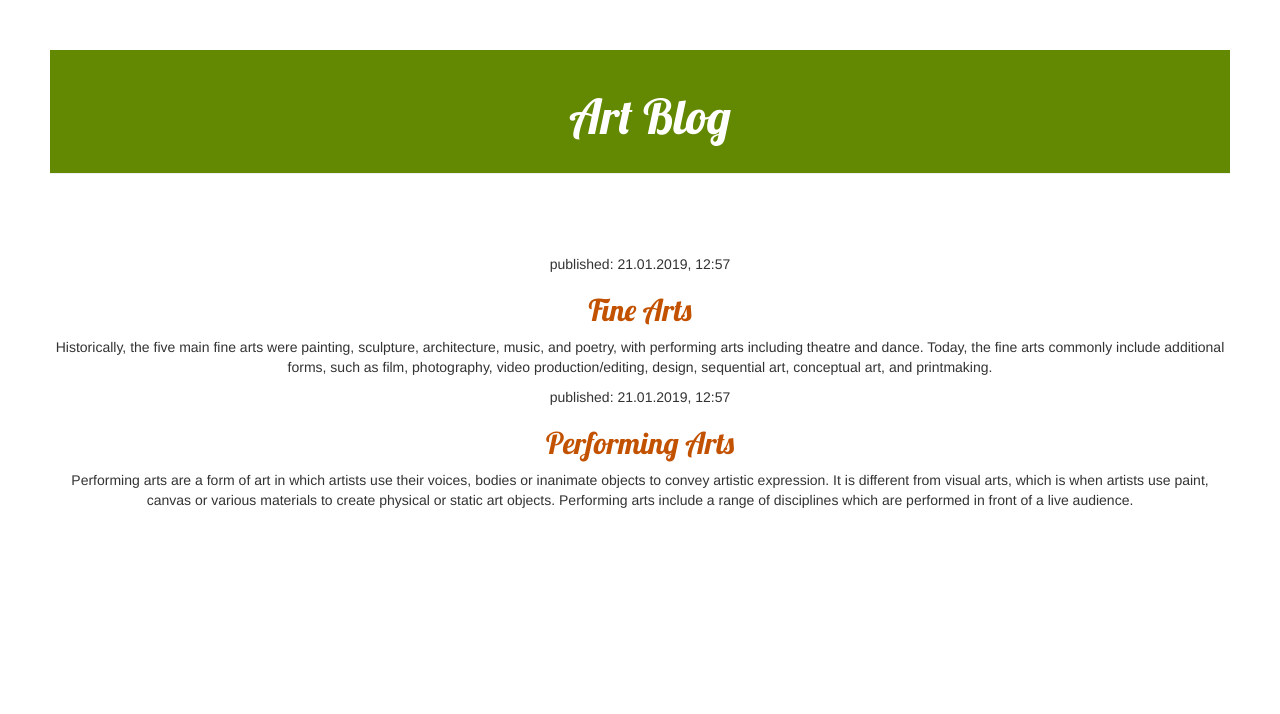
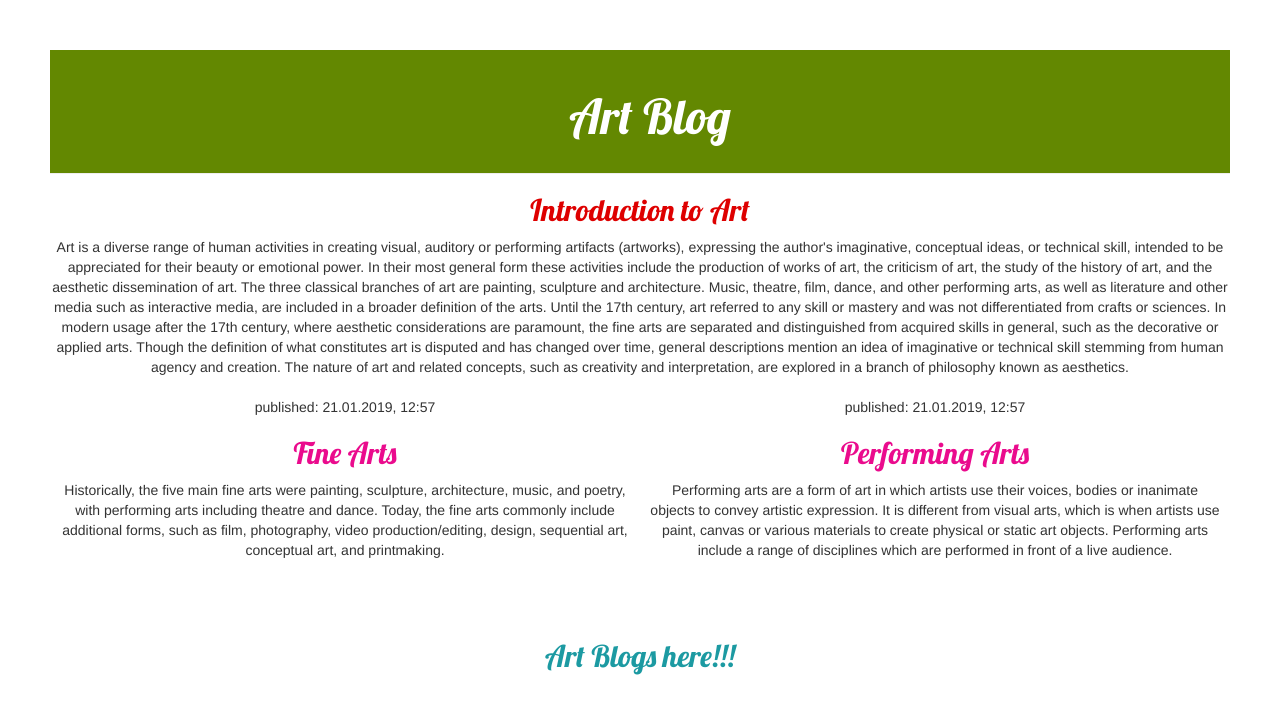
Before and after one commit to 07shruti07/My-Blog, a Django app: template blog/templates/blog/post_list.html in a window 1280 px wide. Shown: the top 714 px of the page. Run offline with Django 3.2, Linux system fonts and the light colour scheme; the template is opened without the code that fills it, so the values that code supplies are empty; some libraries are stand-ins or nearby versions.

Commit message:
Css and html structure changed.

```diff
--- a/blog/static/css/blog.css
+++ b/blog/static/css/blog.css
@@ -1,5 +1,5 @@
 h1 a, h2 a {
-    color: #C25100;
+   color:   #C25100;
     font-family: 'Lobster';
 }
 
@@ -7,7 +7,23 @@ body {
     padding: 50px;
 }
 
+.alpha a{
+	color: #ea0b8d;
+}
+.delta a{
+	color: #de0000;
+}
 
+
+.b{
+	color: #1c9aa2;
+}
+
+.col-sm-6{
+	padding: 10px;
+	height: auto; ;
+	width: 50%;
+}
 
 .page-header {
     background-color: #638801;  /*#c20300  #DAF7A6  #C25100 #CA78FF */
@@ -26,6 +42,7 @@ body {
     margin: 40px;
     text-align: center
 }
+
 
 h1, h2, h3, h4 {
     font-family: 'Lobster', cursive;
--- a/blog/templates/blog/base.html
+++ b/blog/templates/blog/base.html
@@ -17,7 +17,39 @@
 
     <center>
 
-        <div class="content container">
+        <div>
+            <h2 class="delta"><a href="">Introduction to Art</a></h2>
+            <p>Art is a diverse range of human activities in creating visual, auditory or performing artifacts (artworks), expressing the author's imaginative, conceptual ideas, or technical skill, intended to be appreciated for their beauty or emotional power. In their most general form these activities include the production of works of art, the criticism of art, the study of the history of art, and the aesthetic dissemination of art.
+
+            The three classical branches of art are painting, sculpture and architecture. Music, theatre, film, dance, and other performing arts, as well as literature and other media such as interactive media, are included in a broader definition of the arts. Until the 17th century, art referred to any skill or mastery and was not differentiated from crafts or sciences. In modern usage after the 17th century, where aesthetic considerations are paramount, the fine arts are separated and distinguished from acquired skills in general, such as the decorative or applied arts.
+
+            Though the definition of what constitutes art is disputed and has changed over time, general descriptions mention an idea of imaginative or technical skill stemming from human agency and creation. The nature of art and related concepts, such as creativity and interpretation, are explored in a branch of philosophy known as aesthetics.</p>
+        </div>
+
+        <div class="col-sm-6">
+            <p>published: 21.01.2019, 12:57</p>
+            <h2 class="alpha"><a href="">Fine Arts</a></h2>
+            <p>Historically, the five main fine arts were painting, sculpture, architecture, music, and poetry,
+            with performing arts including theatre and dance.
+            Today, the fine arts commonly include additional forms, such as film, photography, video production/editing, design, sequential art, conceptual art, and printmaking.</p>
+             <br>
+            <br>
+        </div>
+
+
+        <div class="col-sm-6">
+            <p>published: 21.01.2019, 12:57</p>
+            <h2 class="alpha"><a href="">Performing Arts</a></h2>
+            <p>Performing arts are a form of art in which artists use their voices, bodies or inanimate objects to convey artistic expression.
+            It is different from visual arts, which is when artists use paint, canvas or various materials to create physical or static art objects. Performing arts include a range of disciplines which are performed in front of a live audience.
+            </p>
+        </div>
+
+        <div>
+           <h2 class="b col-sm-12">Art Blogs here!!!</h2>
+        </div>
+
+         <div class="content container">
             <div class="row">
                 <div class="">
                     {% block content %}
@@ -26,22 +58,6 @@
             </div>
         </div>
 
-        <div>
-            <p>published: 21.01.2019, 12:57</p>
-            <h2><a href="">Fine Arts</a></h2>
-            <p>Historically, the five main fine arts were painting, sculpture, architecture, music, and poetry,
-            with performing arts including theatre and dance.
-            Today, the fine arts commonly include additional forms, such as film, photography, video production/editing, design, sequential art, conceptual art, and printmaking.</p>
-        </div>
-
-        <div>
-            <p>published: 21.01.2019, 12:57</p>
-            <h2><a href="">Performing Arts</a></h2>
-            <p>Performing arts are a form of art in which artists use their voices, bodies or inanimate objects to convey artistic expression.
-            It is different from visual arts, which is when artists use paint, canvas or various materials to create physical or static art objects. Performing arts include a range of disciplines which are performed in front of a live audience.
-            </p>
-        </div>
-
     </center>
 </body>
 </html>
--- a/blog/templates/blog/post_edit.html
+++ b/blog/templates/blog/post_edit.html
@@ -1,7 +1,9 @@
 {% extends 'blog/base.html' %}
 
 {% block content %}
+	{% if post %}
 	<a class="btn btn-default" href="{% url 'post_delete' pkd=post.pk %}"><span class="glyphicon glyphicon-trash"></span></a>
+    {% endif %}
     <h2>New post</h2>
     <form method="POST" class="post-form">
     	{% csrf_token %}
--- a/blog/templates/blog/post_list.html
+++ b/blog/templates/blog/post_list.html
@@ -43,7 +43,7 @@
         		{% block content %}
             		{% for post in posts %}
             		<!-- <div class= "col-sm-4"> -->
-                		<div class="post">
+                		<div class="post col-sm-6">
                     		<div class="date">
                         		<p>published: {{ post.published_date }}</p>
                     		</div>
```
